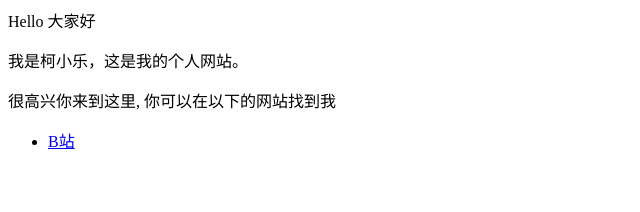
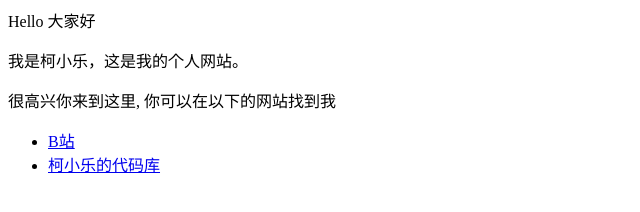
Before and after one commit to kxl666/kxl-Shell, a plain HTML site: page index.html in a window 1280 px wide. Shown: the whole page, without its empty margins (0-640 px from the left). Drawn offline with Linux system fonts and the light colour scheme.

Commit message:
Update index.html

```diff
--- a/index.html
+++ b/index.html
@@ -4,5 +4,5 @@
 
 <ul>
   <li> <a href="https://space.bilibili.com/511597306/favlist">B站</a> </li>
-
+  <li> <a href="https://github.com/kxl666/kxl2">柯小乐的代码库</a> </li>
 </ul>
```
